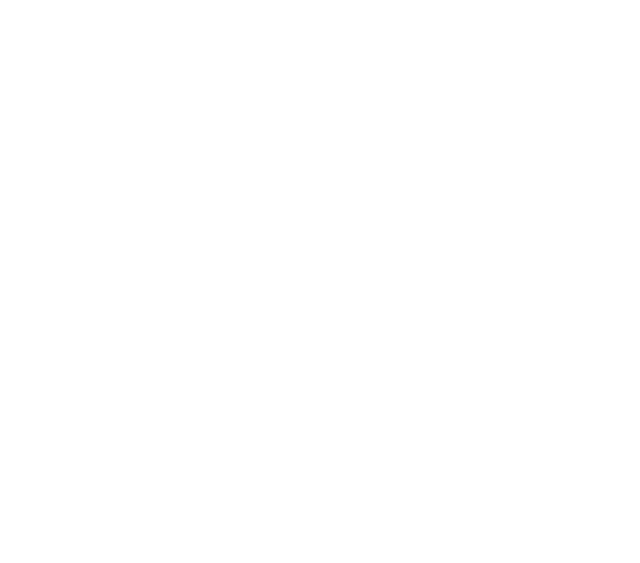
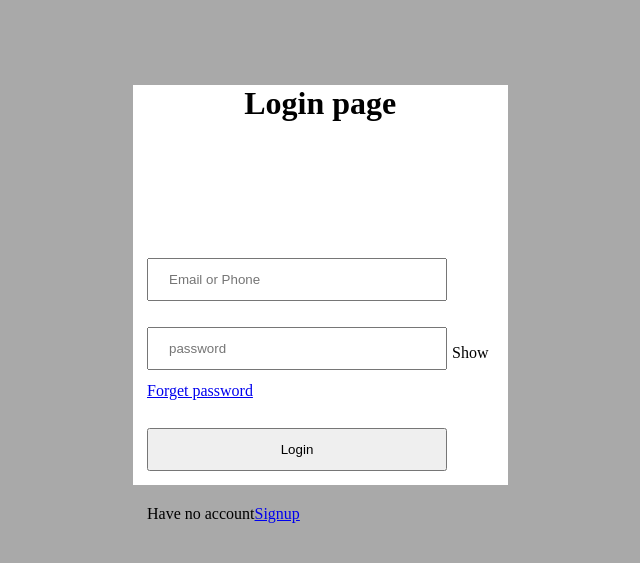
Before and after one commit to NyashaNgepo/TODOLIST, a plain HTML site: page login.html in a window 1280 px wide. Shown: the whole page, without its empty margins (343-983 px from the left). Drawn offline with Linux system fonts and the light colour scheme.

Commit message:
updated forms

```diff
--- a/index.css
+++ b/index.css
@@ -36,3 +36,11 @@ input[type=text] {
     box-sizing: border-box;
     width: 300px;
   }
+  .form{
+    background-color: #fff;
+    background-color: #fff;
+    width: 375px;
+    margin-left: 37%;
+    height: 600px;
+    margin-bottom: 400px;
+}
--- a/index.js
+++ b/index.js
@@ -1,4 +1,35 @@
-function myFunction() {
-    let x = document.getElementById("button").value;
-    document.getElementById("button").innerHTML = text
+function register(e) {
+    e.preventDefault()
+    //getting values from the submitted form
+    let name = document.getElementById('fullName').value
+    let email = document.getElementById('email').value
+    let pasword = document.getElementById('Pasword').value
+    let phonenumber = document.getElementById('phonenumber').value
+    // console.log(name, email, pasword, phonenumber)
+    //serving values to local storage
+    localStorage.setItem("email", email)
+    localStorage.setItem("fullname", name)
+    localStorage.setItem("pasword", pasword)
+    localStorage.setItem("phonenumber", phonenumber)
+    window.location.href = '/TODOLIST/login.html'
+
+
+
 }
+function login(e) {
+    e.preventDefault()
+    let email = document.getElementById('email').value
+    let pasword = document.getElementById('pasword').value
+    let registeredEmail = localStorage.getItem("email")
+    let registeredPasword = localStorage.getItem("pasword")
+    if (registeredEmail == email && registeredPasword == pasword) {
+        window.location.href = "/TODOLIST/todo.html"
+
+    } else {
+        alert("Invalid credentials")
+    }
+
+
+
+
+}
--- a/login.css
+++ b/login.css
@@ -1,10 +1,11 @@
-.content{
+.container{
     width: 300px;
     height: 300px;
     position: absolute;
     left: 50%;
     top: 50%;
     transform: translate(-50%, -50%);
+
 
 }
 .heading-2{
@@ -23,11 +24,43 @@ input[type=text] {
     color: white;
     border-radius: 4px;
     width: 60px;
+ }
+ .login-space{
+    display: inline-flex;
+    /* height:30px; */
+ }
+
+
+ input[type=password] {
+   padding: 12px 20px;
+   margin: 8px 0;
+   box-sizing: border-box;
+   width: 300px;
+ }
+ input[type=submit] {
+   padding: 12px 20px;
+   margin: 8px 0;
+   box-sizing: border-box;
+   width: 300px;
 
  }
- .pasword{
-    height: 35px;
+ .pass{
+    padding-bottom: 20px;
+ }
+ .login{
+padding-bottom: 10px;
+ }
+ .show{
+    padding-top: 25px;
+    padding-left: 5px;
  }
  body{
-    background-color: #83c5be;
+    background-color: darkgrey;
  }
+ .form{
+    background-color: #fff;
+    background-color: #fff;
+    width: 375px;
+    margin-left: 37%;
+    height: 400px;
+}
--- a/login.html
+++ b/login.html
@@ -0,0 +1,44 @@
+<!DOCTYPE html>
+<html lang="en">
+
+<head>
+    <meta charset="UTF-8">
+    <meta http-equiv="X-UA-Compatible" content="IE=edge">
+    <meta name="viewport" content="width=device-width, initial-scale=1.0">
+    <link rel="stylesheet" href="login.css">
+    <title>Login Page</title>
+
+</head>
+
+<body>
+    <div class="form">
+        <h1 class="heading-2">Login page</h1>
+        <br>
+        <div class="container">
+            <form action="#">
+                <div class="login">
+                    <span class="user-1"></span>
+                    <input type="text" id="email" required placeholder="Email or Phone">
+                </div>
+                <div class="login-space">
+                    <span class="user-2"></span>
+                    <input type="password" id="pasword" class="password" required placeholder="password">
+                    <span class="show">Show</span>
+                </div>
+                <div class="pass">
+                    <a href="#">Forget password</a>
+                </div>
+                <div class="login">
+                    <input type="submit" onclick="login(event)" value="Login">
+                </div>
+                <div class="pass">
+                    <p>Have no account<a href="#">Signup</a></p>
+                </div>
+
+            </form>
+        </div>
+    </div>
+    <script src="index.js"></script>
+</body>
+
+</html>
```
Also changed, not shown: index.html (+10 -11 lines).
